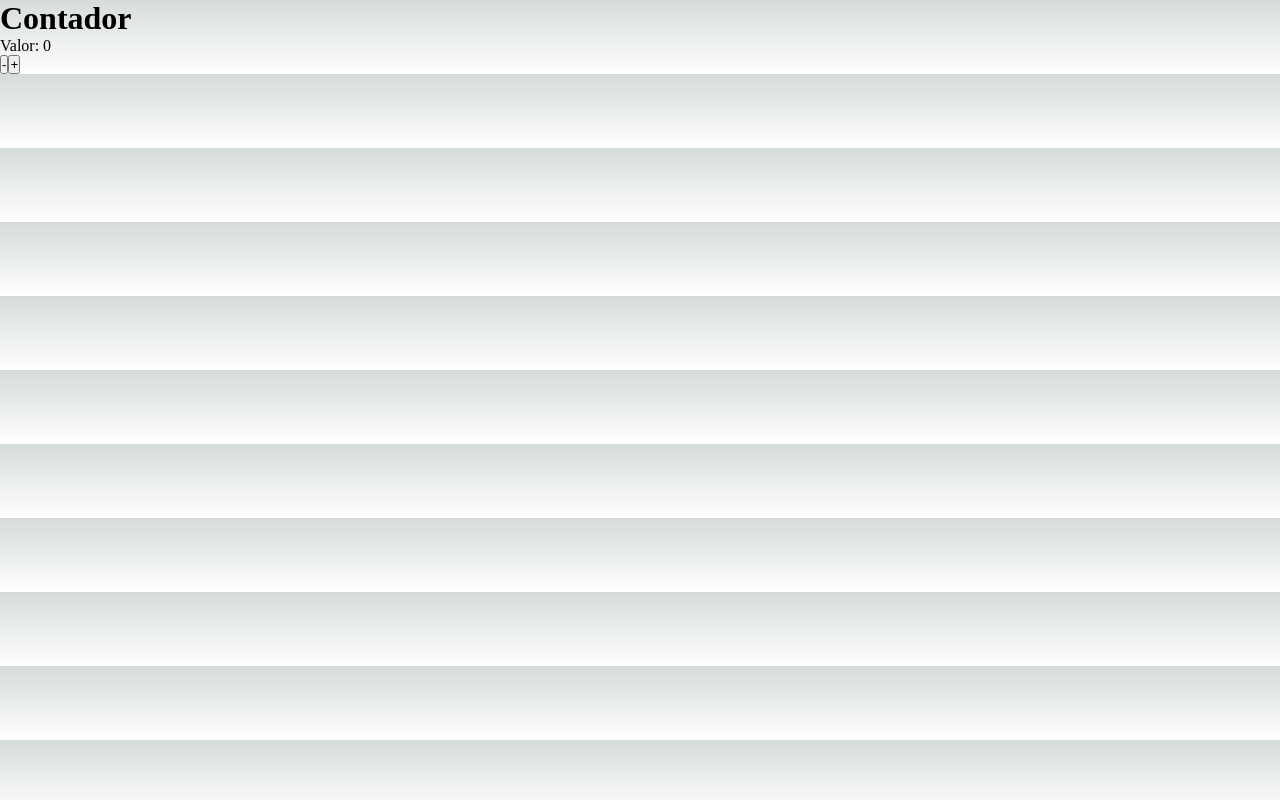
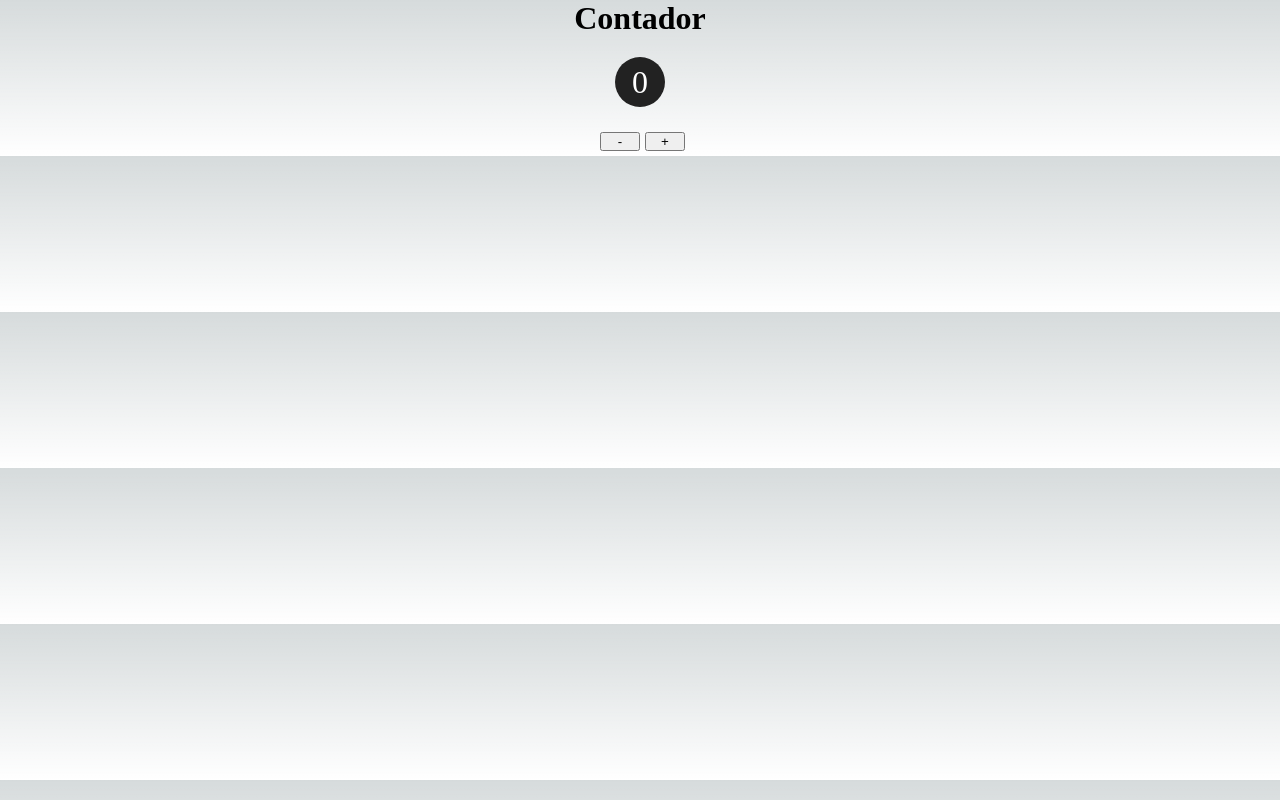
Before and after one commit to luucasor/exerciciosnextjs, a Next.js app: page /estado/contador in a window 1280 px wide. Built offline with nearby package versions, Linux system fonts and the light colour scheme.

Commit message:
Desafio1 contador com estado e componente Display isolado

```diff
--- /dev/null
+++ b/components/ContadorDisplay.jsx
@@ -0,0 +1,18 @@
+export default function ContadorDisplay(props) {
+    return (
+        <div style={{
+            display: "flex",
+            justifyContent: "center",
+            alignItems: "center",
+            height: "50px",
+            width: "50px",
+            borderRadius: "25px",
+            backgroundColor: "#222",
+            color: "#fff",
+            fontSize: "2rem",
+            margin: "20px"
+        }}>
+            {props.numero}
+        </div>
+    )
+}
--- a/pages/estado/contador.jsx
+++ b/pages/estado/contador.jsx
@@ -1,15 +1,23 @@
 import { useState } from "react"
+import ContadorDisplay from "../../components/ContadorDisplay"
 
 export default function contador() {
     const [contador, setContador] = useState(0)
 
     const dec = () => setContador(contador -1)
     return (
-        <div>
+        <div style={{
+            display: "flex",
+            flexDirection: "column",
+            justifyContent: "center",
+            alignItems: "center",
+        }}>
             <h1>Contador</h1>
-            <div>Valor: {contador}</div>
-            <button onClick={dec}>-</button>
-            <button onClick={() =>  {setContador(contador +1)}}>+</button>
+            <ContadorDisplay numero={contador}/>
+            <div>
+                <button style={{width: "40px", margin: "5px"}} onClick={dec}>-</button>
+                <button style={{width: "40px"}} onClick={() =>  {setContador(contador +1)}}>+</button>
+            </div>
         </div>
     )
 }
```
